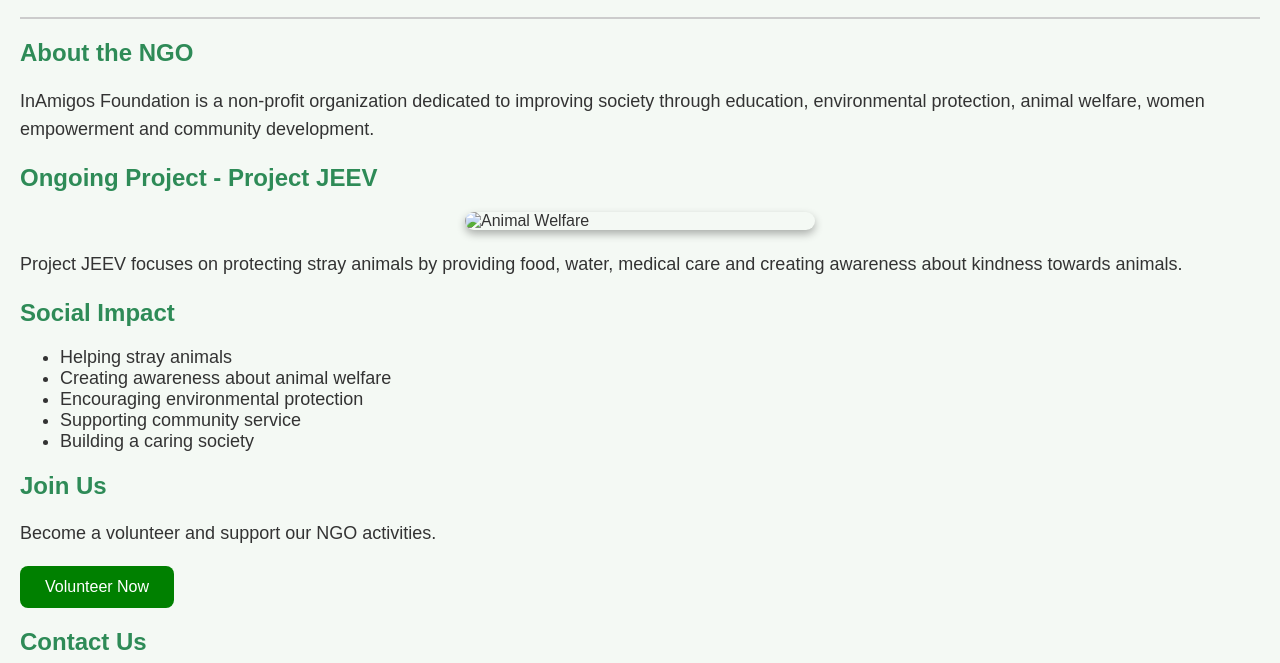
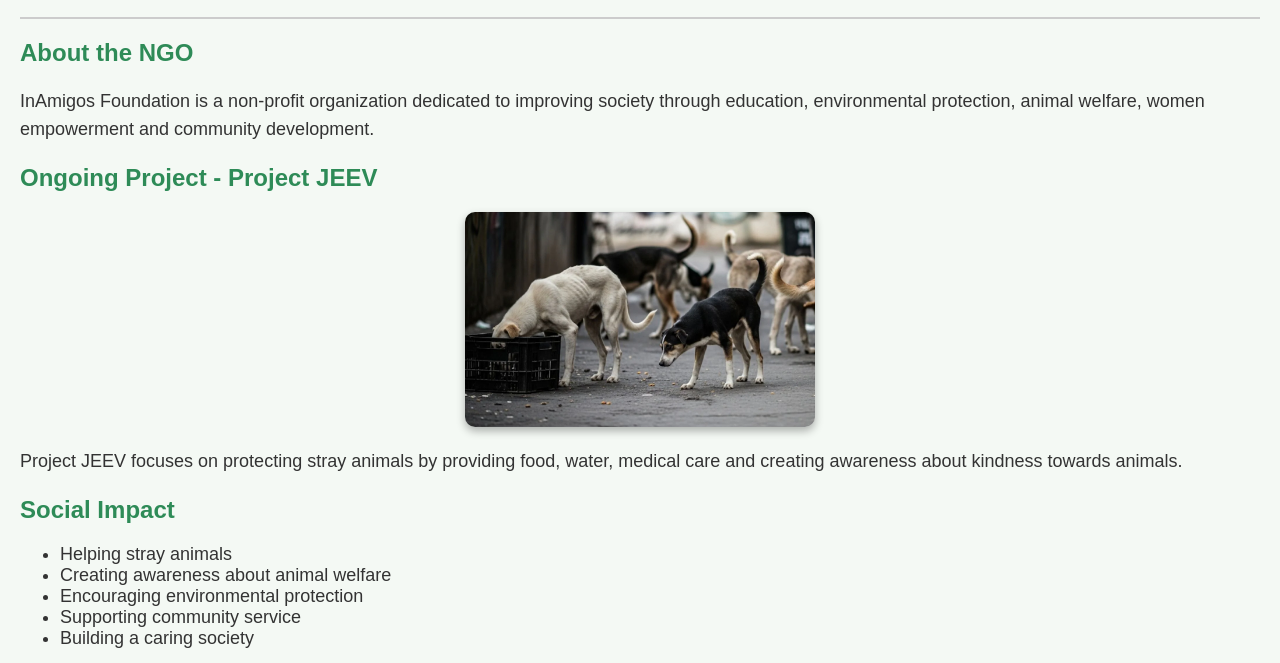
Before and after one commit to jhansikesamsetty23/NGO-awareness, a plain HTML site: page index.html in a window 1280 px wide. Shown: the part 137-800 px from the top of the page. Drawn offline with Linux system fonts and the light colour scheme.

Commit message:
Update index.html

```diff
--- a/index.html
+++ b/index.html
@@ -36,7 +36,7 @@
     <section id="projects">
         <h2>Ongoing Project - Project JEEV</h2>
 
-        <img src="images/dog.jpg" alt="Animal Welfare" width="350">
+        <img src="dog.jpg" alt="Animal Welfare" width="350">
 
         <p>
             Project JEEV focuses on protecting stray animals by providing food,
```
